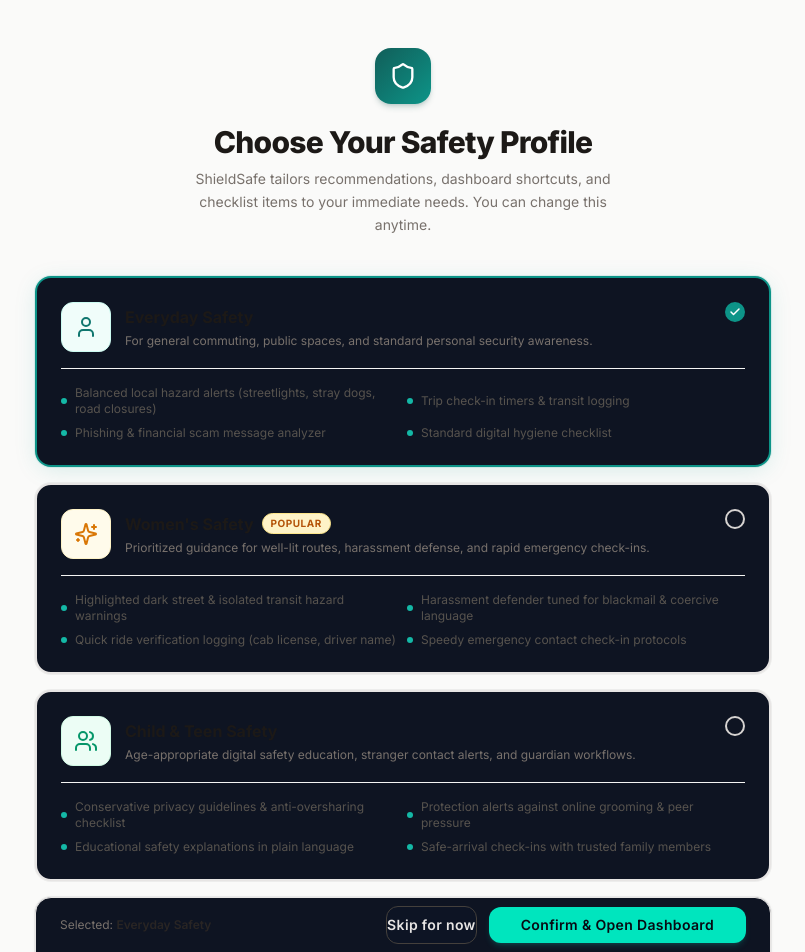
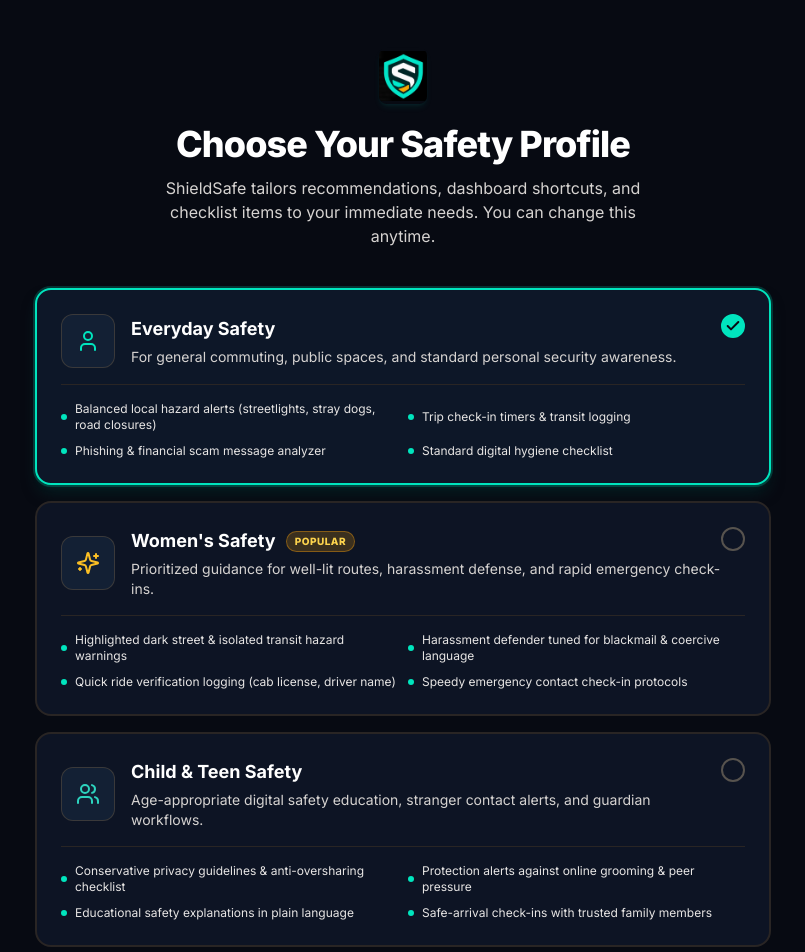
Before and after one commit to mahik2007/ShieldSafe, a React (Vite) app in the folder client/: page /onboarding in a window 1280 px wide. Shown: the top 952 px of the page, without its empty margins (237-1042 px from the left). Built offline with nearby package versions, Linux system fonts and the light colour scheme.

Commit message:
fix: integrate exact 4th image shield logo, fix active journey contrast, fix demo data badges, and align onboarding screen with dark theme

```diff
--- a/client/index.html
+++ b/client/index.html
@@ -2,7 +2,7 @@
 <html lang="en" class="dark">
   <head>
     <meta charset="UTF-8" />
-    <link rel="icon" type="image/svg+xml" href="/shield.svg" />
+    <link rel="icon" type="image/jpeg" href="/logo.jpg" />
     <meta name="viewport" content="width=device-width, initial-scale=1.0" />
     <meta name="description" content="ShieldSafe — Unified personal safety platform for everyday travel, digital harassment defense, hazard tracking, and journey sharing." />
     <title>SHEcurity (ShieldSafe) — Personal Safety & Digital Protection</title>
--- a/client/src/pages/DashboardPage.tsx
+++ b/client/src/pages/DashboardPage.tsx
@@ -97,23 +97,25 @@ export const DashboardPage: React.FC = () => {
 
       {/* Active Journey Warning Bar (if active) */}
       {activeJourney && (
-        <div className="bg-amber-50 border-2 border-amber-300/80 rounded-2xl p-4 sm:p-5 flex flex-col sm:flex-row items-start sm:items-center justify-between gap-4 shadow-sm animate-pulse">
+        <div className="bg-[#1a1508] border-2 border-amber-500/80 rounded-2xl p-4 sm:p-5 flex flex-col sm:flex-row items-start sm:items-center justify-between gap-4 shadow-lg shadow-amber-950/40">
           <div className="flex items-center gap-3">
-            <div className="w-10 h-10 rounded-xl bg-amber-500 text-white flex items-center justify-center shrink-0">
-              <Navigation className="w-5 h-5" />
+            <div className="w-10 h-10 rounded-xl bg-amber-500 text-stone-950 flex items-center justify-center shrink-0 shadow-md">
+              <Navigation className="w-5 h-5 stroke-[2.5]" />
             </div>
             <div>
               <div className="flex items-center gap-2">
-                <span className="font-bold text-white text-sm">Active Journey In Progress</span>
-                <Badge variant="amber">Check-in Active</Badge>
+                <span className="font-bold text-white text-sm sm:text-base tracking-tight">Active Journey In Progress</span>
+                <span className="text-[11px] font-bold px-2.5 py-0.5 rounded-full bg-amber-500/20 text-amber-300 border border-amber-500/50">
+                  Check-in Active
+                </span>
               </div>
-              <p className="text-xs text-stone-200 mt-0.5">
-                Travelling to: <span className="font-semibold text-white">{activeJourney.destination}</span>
+              <p className="text-xs text-stone-300 mt-1">
+                Travelling to: <span className="font-bold text-[#00E5BE]">{activeJourney.destination}</span>
               </p>
             </div>
           </div>
           <Link to="/journey">
-            <Button size="sm" variant="gold">
+            <Button size="sm" variant="gold" className="font-bold shadow-md shadow-amber-950/50">
               Open Journey Controls →
             </Button>
           </Link>
@@ -224,7 +226,7 @@ export const DashboardPage: React.FC = () => {
                     <div className="flex items-start justify-between gap-2">
                       <h4 className="font-semibold text-white text-xs sm:text-sm">{h.title}</h4>
                       {h.isDemoData ? (
-                        <span className="text-[10px] font-medium text-stone-300 bg-stone-200/80 px-2 py-0.5 rounded-md">
+                        <span className="text-[10px] font-bold text-stone-200 bg-stone-800 border border-stone-700 px-2 py-0.5 rounded-md">
                           Demo Data
                         </span>
                       ) : (
--- a/client/src/pages/OnboardingPage.tsx
+++ b/client/src/pages/OnboardingPage.tsx
@@ -1,9 +1,10 @@
 import React, { useState } from 'react';
 import { useNavigate } from 'react-router-dom';
-import { Shield, Sparkles, User, Users, Check } from 'lucide-react';
+import { Sparkles, User, Users, Check } from 'lucide-react';
 import { useSafetyMode } from '../hooks/useSafetyMode';
 import { SafetyMode } from '../types';
 import { Button } from '../components/UI';
+import { Logo } from '../components/Logo';
 
 export const OnboardingPage: React.FC = () => {
   const { mode: currentMode, completeOnboarding } = useSafetyMode();
@@ -20,7 +21,6 @@ export const OnboardingPage: React.FC = () => {
     title: string;
     subtitle: string;
     icon: React.ReactNode;
-    iconBg: string;
     features: string[];
     badge?: string;
   }[] = [
@@ -28,8 +28,7 @@ export const OnboardingPage: React.FC = () => {
       id: 'everyday',
       title: 'Everyday Safety',
       subtitle: 'For general commuting, public spaces, and standard personal security awareness.',
-      icon: <User className="w-6 h-6 text-teal-700" />,
-      iconBg: 'bg-teal-50 border-teal-100',
+      icon: <User className="w-6 h-6 text-[#00E5BE]" />,
       features: [
         'Balanced local hazard alerts (streetlights, stray dogs, road closures)',
         'Trip check-in timers & transit logging',
@@ -41,22 +40,20 @@ export const OnboardingPage: React.FC = () => {
       id: 'womens',
       title: "Women's Safety",
       subtitle: 'Prioritized guidance for well-lit routes, harassment defense, and rapid emergency check-ins.',
-      icon: <Sparkles className="w-6 h-6 text-amber-600" />,
-      iconBg: 'bg-amber-50 border-amber-100',
+      icon: <Sparkles className="w-6 h-6 text-amber-400" />,
       features: [
         'Highlighted dark street & isolated transit hazard warnings',
         'Harassment defender tuned for blackmail & coercive language',
         'Quick ride verification logging (cab license, driver name)',
         'Speedy emergency contact check-in protocols',
       ],
-      badge: 'Popular',
+      badge: 'POPULAR',
     },
     {
       id: 'child-teen',
       title: 'Child & Teen Safety',
       subtitle: 'Age-appropriate digital safety education, stranger contact alerts, and guardian workflows.',
-      icon: <Users className="w-6 h-6 text-emerald-600" />,
-      iconBg: 'bg-emerald-50 border-emerald-100',
+      icon: <Users className="w-6 h-6 text-teal-400" />,
       features: [
         'Conservative privacy guidelines & anti-oversharing checklist',
         'Protection alerts against online grooming & peer pressure',
@@ -67,15 +64,16 @@ export const OnboardingPage: React.FC = () => {
   ];
 
   return (
-    <div className="min-h-screen bg-stone-50 flex flex-col justify-center py-12 sm:px-6 lg:px-8 font-sans">
+    <div className="min-h-screen bg-[#070a12] text-stone-100 flex flex-col justify-center py-12 sm:px-6 lg:px-8 font-sans selection:bg-[#00E5BE] selection:text-[#070a12]">
+      {/* Top Logo Banner */}
       <div className="sm:mx-auto sm:w-full sm:max-w-2xl text-center px-4">
-        <div className="w-14 h-14 rounded-2xl bg-gradient-to-br from-teal-800 to-teal-600 flex items-center justify-center text-white mx-auto shadow-md shadow-teal-900/20 mb-5">
-          <Shield className="w-7 h-7" />
+        <div className="flex justify-center mb-5">
+          <Logo size="lg" showText={false} />
         </div>
-        <h1 className="text-3xl font-extrabold text-stone-900 tracking-tight">
+        <h1 className="text-3xl sm:text-4xl font-extrabold text-white tracking-tight">
           Choose Your Safety Profile
         </h1>
-        <p className="mt-2 text-stone-500 text-sm max-w-md mx-auto leading-relaxed">
+        <p className="mt-3 text-stone-300 text-sm sm:text-base max-w-lg mx-auto leading-relaxed">
           ShieldSafe tailors recommendations, dashboard shortcuts, and checklist items to your immediate needs. You can change this anytime.
         </p>
       </div>
@@ -88,41 +86,41 @@ export const OnboardingPage: React.FC = () => {
               <div
                 key={m.id}
                 onClick={() => setSelected(m.id)}
-                className={`relative rounded-2xl p-6 cursor-pointer border-2 transition-all ring-1 ${
+                className={`relative rounded-2xl p-6 cursor-pointer border-2 transition-all ${
                   isSelected
-                    ? 'border-teal-600 bg-white dark:bg-[#0e1422] shadow-brand ring-teal-600/10'
-                    : 'border-stone-200 bg-white dark:bg-[#0e1422] hover:border-stone-300 ring-black/5 hover:shadow-card'
+                    ? 'border-[#00E5BE] bg-[#0d1728] shadow-lg shadow-teal-950/60 ring-2 ring-[#00E5BE]/20'
+                    : 'border-stone-800 bg-[#0d1424] hover:border-stone-700 hover:bg-[#10192e]'
                 }`}
               >
                 <div className="flex items-start justify-between">
-                  <div className="flex items-center gap-3.5">
-                    <div className={`p-3 rounded-xl border ${m.iconBg}`}>
+                  <div className="flex items-center gap-4">
+                    <div className="p-3.5 rounded-xl bg-[#132034] border border-stone-700/80 shrink-0">
                       {m.icon}
                     </div>
                     <div>
-                      <div className="flex items-center gap-2">
-                        <h3 className="font-bold text-stone-900 text-base">{m.title}</h3>
+                      <div className="flex items-center gap-2.5">
+                        <h3 className="font-bold text-white text-base sm:text-lg">{m.title}</h3>
                         {m.badge && (
-                          <span className="text-[10px] font-bold uppercase tracking-wider px-2 py-0.5 rounded-full bg-amber-100 text-amber-700 border border-amber-200">
+                          <span className="text-[10px] font-extrabold uppercase tracking-wider px-2 py-0.5 rounded-full bg-amber-500/20 text-amber-300 border border-amber-500/40">
                             {m.badge}
                           </span>
                         )}
                       </div>
-                      <p className="text-xs text-stone-500 mt-0.5 leading-relaxed">{m.subtitle}</p>
+                      <p className="text-xs sm:text-sm text-stone-300 mt-1 leading-relaxed">{m.subtitle}</p>
                     </div>
                   </div>
 
-                  <div className={`w-5 h-5 rounded-full border-2 flex items-center justify-center shrink-0 transition-all ${
-                    isSelected ? 'border-teal-600 bg-teal-600 text-white' : 'border-stone-300'
+                  <div className={`w-6 h-6 rounded-full border-2 flex items-center justify-center shrink-0 transition-all ${
+                    isSelected ? 'border-[#00E5BE] bg-[#00E5BE] text-[#070a12]' : 'border-stone-600 bg-transparent'
                   }`}>
-                    {isSelected && <Check className="w-3 h-3 stroke-[3]" />}
+                    {isSelected && <Check className="w-4 h-4 stroke-[3]" />}
                   </div>
                 </div>
 
-                <div className="mt-4 pt-4 border-t border-stone-100 grid grid-cols-1 sm:grid-cols-2 gap-2 text-xs text-stone-600">
+                <div className="mt-4 pt-4 border-t border-stone-800 grid grid-cols-1 sm:grid-cols-2 gap-2.5 text-xs text-stone-200">
                   {m.features.map((f, i) => (
                     <div key={i} className="flex items-center gap-2">
-                      <div className="w-1.5 h-1.5 rounded-full bg-teal-500 shrink-0" />
+                      <div className="w-1.5 h-1.5 rounded-full bg-[#00E5BE] shrink-0" />
                       <span>{f}</span>
                     </div>
                   ))}
@@ -132,9 +130,9 @@ export const OnboardingPage: React.FC = () => {
           })}
         </div>
 
-        <div className="pt-2 flex flex-col sm:flex-row items-center justify-between gap-4 bg-white dark:bg-[#0e1422] p-6 rounded-2xl border border-stone-200 shadow-card ring-1 ring-black/5">
-          <div className="text-xs text-stone-500">
-            Selected: <span className="font-semibold text-stone-800">{modes.find(m => m.id === selected)?.title}</span>
+        <div className="pt-2 flex flex-col sm:flex-row items-center justify-between gap-4 bg-[#0d1424] p-6 rounded-2xl border border-stone-800 shadow-md">
+          <div className="text-xs sm:text-sm text-stone-300">
+            Selected Profile: <span className="font-bold text-[#00E5BE]">{modes.find(m => m.id === selected)?.title}</span>
           </div>
 
           <div className="flex items-center gap-3 w-full sm:w-auto">
@@ -142,14 +140,15 @@ export const OnboardingPage: React.FC = () => {
               variant="outline"
               size="md"
               onClick={() => navigate('/dashboard')}
-              className="w-full sm:w-auto"
+              className="w-full sm:w-auto text-xs"
             >
               Skip for now
             </Button>
             <Button
               size="md"
+              variant="primary"
               onClick={handleFinish}
-              className="w-full sm:w-auto px-8"
+              className="w-full sm:w-auto px-8 text-xs font-bold shadow-md shadow-teal-500/20"
             >
               Confirm & Open Dashboard
             </Button>
```
Also changed, not shown: client/public/logo.jpg.
